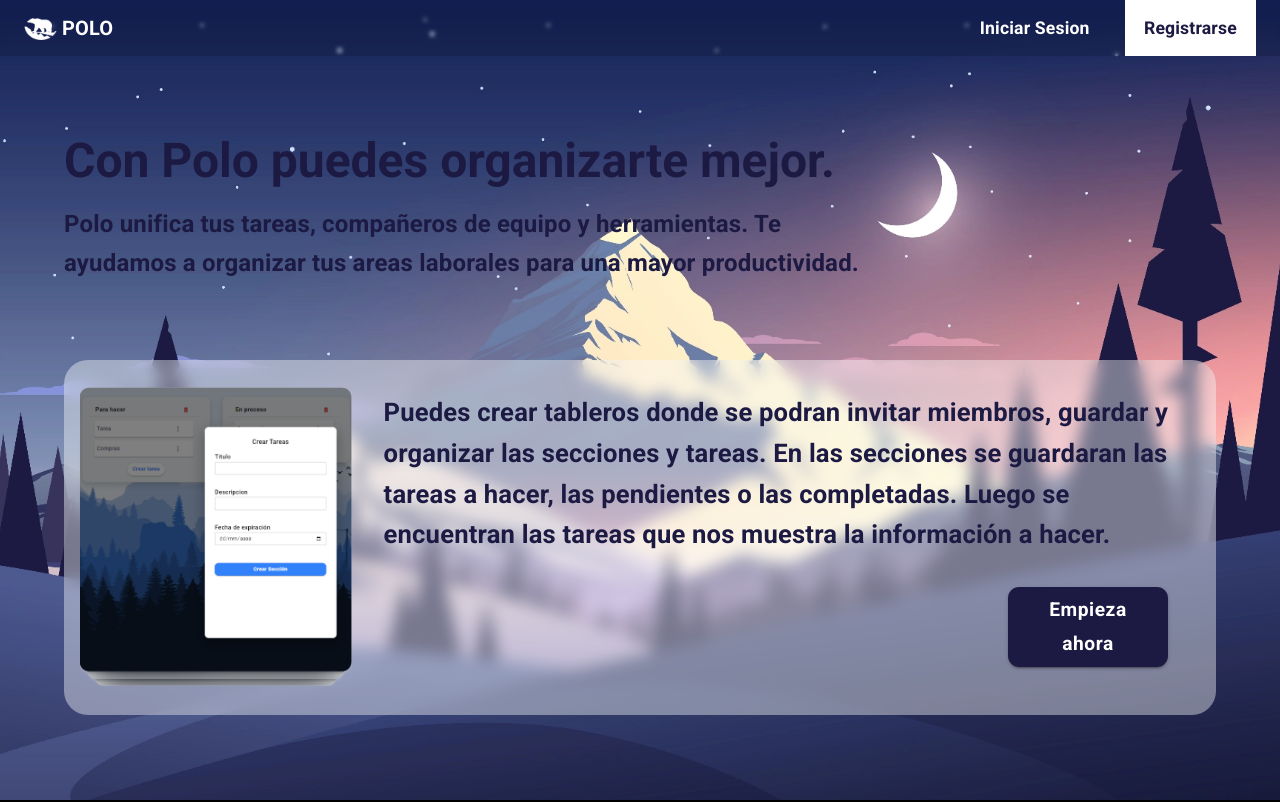
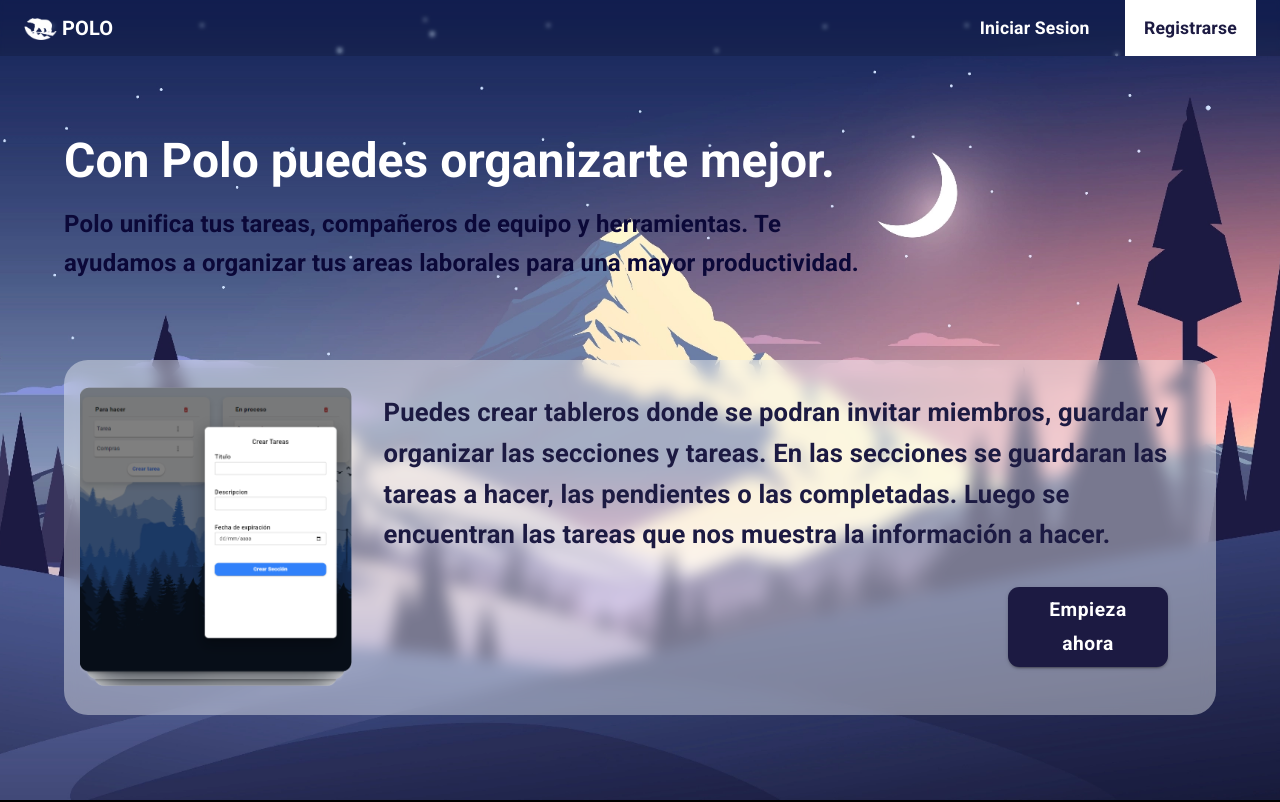
Before and after one commit to sebferreira/POLO, a React (Vite) app in the folder front-end/: page / in a window 1280 px wide. Shown: the top 802 px of the page. Built offline with nearby package versions, Linux system fonts and the light colour scheme.

Commit message:
agregando cambios

```diff
--- a/front-end/src/pages/Home/index.jsx
+++ b/front-end/src/pages/Home/index.jsx
@@ -37,7 +37,7 @@ export default function Home() {
                 marginBottom: {xs: "1rem", sm: "1rem"},
               }}
               fontSize={{xs: "1.5rem", sm: "3rem", lg: "3rem", xl: "4rem"}}
-              color={"#1c1a42"}>
+              color={"#ffffff"}>
               Con Polo puedes organizarte mejor.
             </Typography>
             <Typography
@@ -47,7 +47,7 @@ export default function Home() {
                 fontWeight: "bold",
                 fontSize: {xs: "0.8rem", sm: "1.1rem", md: "1.5rem"},
               }}
-              color={"#1c1a42"}>
+              color={"#0b0838"}>
               Polo unifica tus tareas, compañeros de equipo y herramientas. Te
               ayudamos a organizar tus areas laborales para una mayor
               productividad.
--- a/front-end/src/queryFn/index.js
+++ b/front-end/src/queryFn/index.js
@@ -1,7 +1,7 @@
 import {handleCustomApiRequest} from "./../shared/clientShared.js";
-//const URL = "https://poloweb-api.vercel.app/api";
+const URL = "https://poloweb-api.vercel.app/api";
 
-const URL = "http://localhost:3000/api";
+//const URL = "http://localhost:3000/api";
 
 function verifyCookies() {
   return handleCustomApiRequest({
--- a/front-end/src/shared/clientShared.js
+++ b/front-end/src/shared/clientShared.js
@@ -10,8 +10,8 @@ const handleCustomApiRequest = async ({
 }) => {
   const cookie = Cookies.get();
   let headers = {
-    //"Access-Control-Allow-Origin": "https://poloweb.vercel.app",
-    "Access-Control-Allow-Origin": "http://localhost:5173",
+    "Access-Control-Allow-Origin": "https://poloweb.vercel.app",
+    //"Access-Control-Allow-Origin": "http://localhost:5173",
     "Access-Control-Allow-Credentials": "true",
     "Access-Control-Allow-Headers": "Content-Type, Authorization",
     "Access-Control-Allow-Methods": "GET, POST, PUT, DELETE, PATCH, OPTIONS",
```
